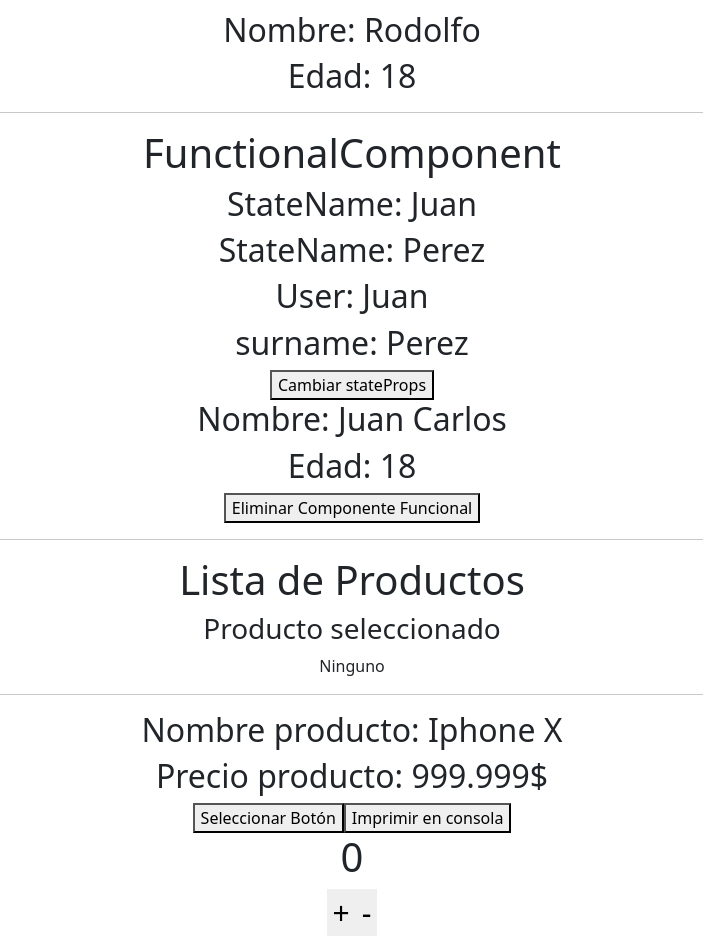
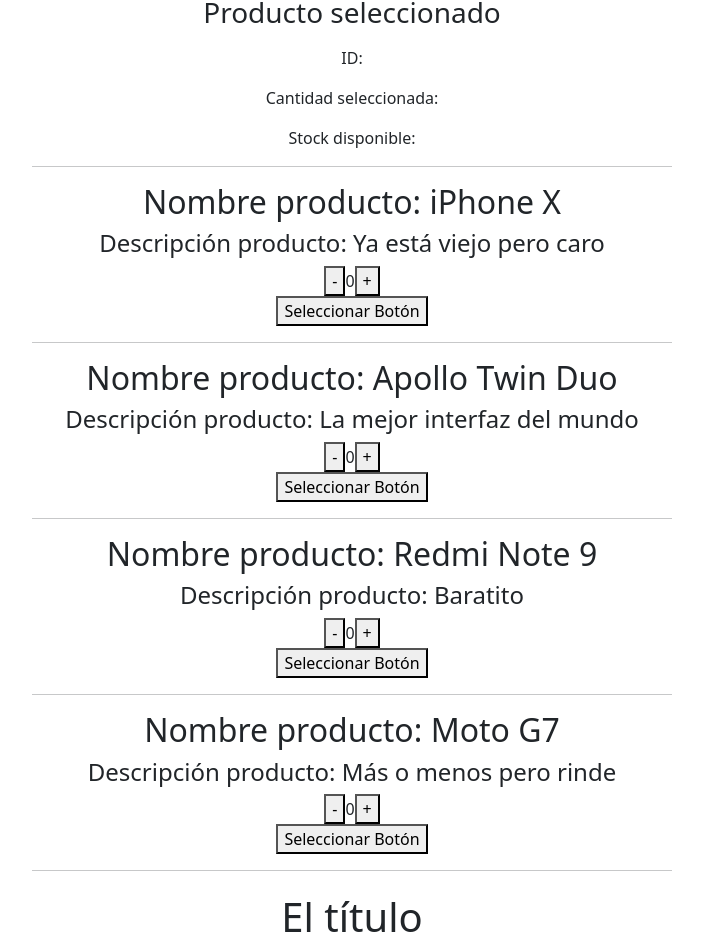
Before and after one commit to marcoavillani/e-commerce-31110, a React (Create React App) app: page / in a window 1280 px wide. Shown: the part 275-1227 px from the top of the page, without its empty margins (288-991 px from the left). Built offline with nearby package versions, Linux system fonts and the light colour scheme.

Commit message:
Class 05 - Promises added, counter and mapping of items added

```diff
--- a/src/App.css
+++ b/src/App.css
@@ -42,7 +42,7 @@
   width: 50px;
 }
 
-.boton {
-  font-size: 30px;
-  border-width: 0;
+.item-container {
+  width: 50%;
+  display: inline-block;
 }
--- a/src/App.js
+++ b/src/App.js
@@ -10,24 +10,28 @@
 const age = 18;
 
 function App() {
-  const [showFunctionComponent, setShowFunctionComponent] = useState(true);
+  const [showFunctionComponent, setShowFunctionComponent] = useState(false);
 
   return (
     <div className="App">
       <NavBar />
-      <h1>Hola, inicio de nuestro e-commerce :D</h1>
       <hr />
-      <ClassComponent name="Rodolfo" age={age} />
+      {showFunctionComponent && <ClassComponent name="Rodolfo" age={age} />}
+      <button onClick={() => setShowFunctionComponent(!showFunctionComponent)}>
+        Mostrar/Ocultar Componente de clase
+      </button>
       <hr />
       {showFunctionComponent && (
         <FunctionalComponent name="Juan Carlos" age={age} />
       )}
       <button onClick={() => setShowFunctionComponent(!showFunctionComponent)}>
-        Eliminar Componente Funcional
+        Mostrar/Ocultar Componente Funcional
       </button>
 
       <hr />
+
       <ItemListContainer />
+
       <ComponentChildren otherProp="El título">
         <h1>Hola, soy un componente hijo</h1>
         <p>
--- a/src/components/item-count/ItemCount.js
+++ b/src/components/item-count/ItemCount.js
@@ -1,18 +1,17 @@
-import React, { useState } from "react";
+import React, { useEffect, useState } from "react";
 
-const ItemCount = ({ stock, initial }) => {
-  const [count, setCount] = useState(initial);
+const ItemCount = ({ stock, setStockSelected }) => {
+  const [count, setCount] = useState(0);
+
+  useEffect(() => {
+    setStockSelected(count);
+  }, [count]);
 
   const increase = () => {
     if (count < stock) {
       setCount(count + 1);
     }
   };
-
-  // const increase = () => {
-  //   if (count >= stock) return;
-  //   setCount(count + 1);
-  // };
 
   const decrease = () => {
     if (count > 0) {
@@ -21,15 +20,15 @@
   };
 
   return (
-    <>
-      <h1>{count}</h1>
+    <div>
+      <button className="boton" onClick={decrease}>
+        -
+      </button>
+      <span>{count}</span>
       <button className="boton" onClick={increase}>
         +
       </button>
-      <button className="boton" onClick={decrease}>
-        -
-      </button>
-    </>
+    </div>
   );
 };
 
--- a/src/components/item-list-container/ItemListContainer.js
+++ b/src/components/item-list-container/ItemListContainer.js
@@ -1,55 +1,42 @@
-import { useState } from "react";
-import Item from "../item/Item";
-
-const items = [
-  {
-    id: "1",
-    name: "Iphone X",
-    price: "999.999$",
-    createdBy: "Apple",
-    stock: 11,
-  },
-  { id: "2", name: "Iphone XS", price: "800$", createdBy: "Apple", stock: 8 },
-  {
-    id: "3",
-    name: "Galaxy Note",
-    price: "850$",
-    createdBy: "Samsung",
-    stock: 6,
-  },
-  {
-    id: "4",
-    name: "Redmi Note 7 Pro",
-    price: "600$",
-    createdBy: "Xiaomi",
-    stock: 4,
-  },
-];
+import { useEffect, useState } from "react";
+import { productsAPI } from "../../helpers/promises";
+import ItemList from "../item-list/ItemList";
 
 const ItemListContainer = () => {
-  const [selectedItem, setSelectedItem] = useState();
-  const otherFunction = () => {
-    console.log("otherFunction");
+  const [selectedItem, setSelectedItem] = useState(null);
+  const [products, setProducts] = useState([]);
+  const [loading, setLoading] = useState(true);
+
+  useEffect(() => {
+    getProducts();
+  }, []);
+
+  const getProducts = async () => {
+    try {
+      const result = await productsAPI;
+      setProducts(result);
+    } catch (error) {
+      console.log(error);
+    } finally {
+      setLoading(false);
+      console.log("Finalización del consumo de la API");
+    }
   };
 
+  if (loading) {
+    return <h1>Cargando...</h1>;
+  }
   return (
-    <div>
+    <div className="item-container">
       <h1>Lista de Productos</h1>
       <h3>Producto seleccionado</h3>
-      <p>{selectedItem ? selectedItem.name : "Ninguno"}</p>
-      <p>{selectedItem ? selectedItem.price : ""}</p>
+      <p>{selectedItem && selectedItem.name}</p>
+      <p>{selectedItem && selectedItem.description}</p>
+      <p>ID: {selectedItem && selectedItem.id}</p>
+      <p>Cantidad seleccionada: {selectedItem && selectedItem.qty}</p>
+      <p>Stock disponible: {selectedItem && selectedItem.stock}</p>
       <hr />
-      {items.map(({ id, name, price, stock }) => (
-        <Item
-          key={id}
-          id={id}
-          name={name}
-          price={price}
-          stock={stock}
-          setSelectedItem={setSelectedItem}
-          otherFunction={otherFunction}
-        />
-      ))}
+      <ItemList items={products} setSelectedItem={setSelectedItem} />
     </div>
   );
 };
--- /dev/null
+++ b/src/components/item-list/ItemList.js
@@ -0,0 +1,14 @@
+import React from "react";
+import Item from "../item/Item";
+
+const ItemList = ({ items, setSelectedItem }) => {
+  return (
+    <div>
+      {items.map((item) => (
+        <Item key={item.id} {...item} setSelectedItem={setSelectedItem} />
+      ))}
+    </div>
+  );
+};
+
+export default ItemList;
--- a/src/components/item/Item.js
+++ b/src/components/item/Item.js
@@ -1,18 +1,22 @@
-import React from "react";
+import React, { useState } from "react";
 import ItemCount from "../item-count/ItemCount";
 
-const Item = ({ name, price, id, stock, setSelectedItem, otherFunction }) => {
-  const selectItem = () => setSelectedItem({ name, price, id });
+const Item = ({ name, id, description, stock, setSelectedItem }) => {
+  const [stockSelected, setStockSelected] = useState(0);
+
+  const selectItem = () =>
+    setSelectedItem({ name, qty: stockSelected, description, id, stock });
 
   return (
-    <div>
-      <h2>Nombre producto: {name}</h2>
-      <h2>Precio producto: {price}</h2>
-      <button onClick={selectItem}>Seleccionar Botón</button>
-      <button onClick={otherFunction}>Imprimir en consola</button>
-      <ItemCount stock={stock} initial={0} />
+    <>
+      <div>
+        <h2>Nombre producto: {name}</h2>
+        <h4>Descripción producto: {description}</h4>
+        <ItemCount stock={stock} setStockSelected={setStockSelected} />
+        <button onClick={selectItem}>Seleccionar Botón</button>
+      </div>
       <hr />
-    </div>
+    </>
   );
 };
 
--- /dev/null
+++ b/src/data/products.js
@@ -0,0 +1,26 @@
+export const products = [
+  {
+    id: "1",
+    name: "iPhone X",
+    description: "Ya está viejo pero caro",
+    stock: 10,
+  },
+  {
+    id: "2",
+    name: "Apollo Twin Duo",
+    description: "La mejor interfaz del mundo",
+    stock: 5,
+  },
+  {
+    id: "3",
+    name: "Redmi Note 9",
+    description: "Baratito",
+    stock: 7,
+  },
+  {
+    id: "4",
+    name: "Moto G7",
+    description: "Más o menos pero rinde",
+    stock: 3,
+  },
+];
--- /dev/null
+++ b/src/helpers/promises.js
@@ -0,0 +1,7 @@
+import { products } from "../data/products";
+
+export const productsAPI = new Promise((resolve, reject) => {
+  setTimeout(() => {
+    resolve(products);
+  }, 2000);
+});
```
Also changed, not shown: src/icon/Cart.svg (renamed from src/components/icon/Cart.svg), src/icon/CartIcon.js (renamed from src/components/icon/CartIcon.js).
